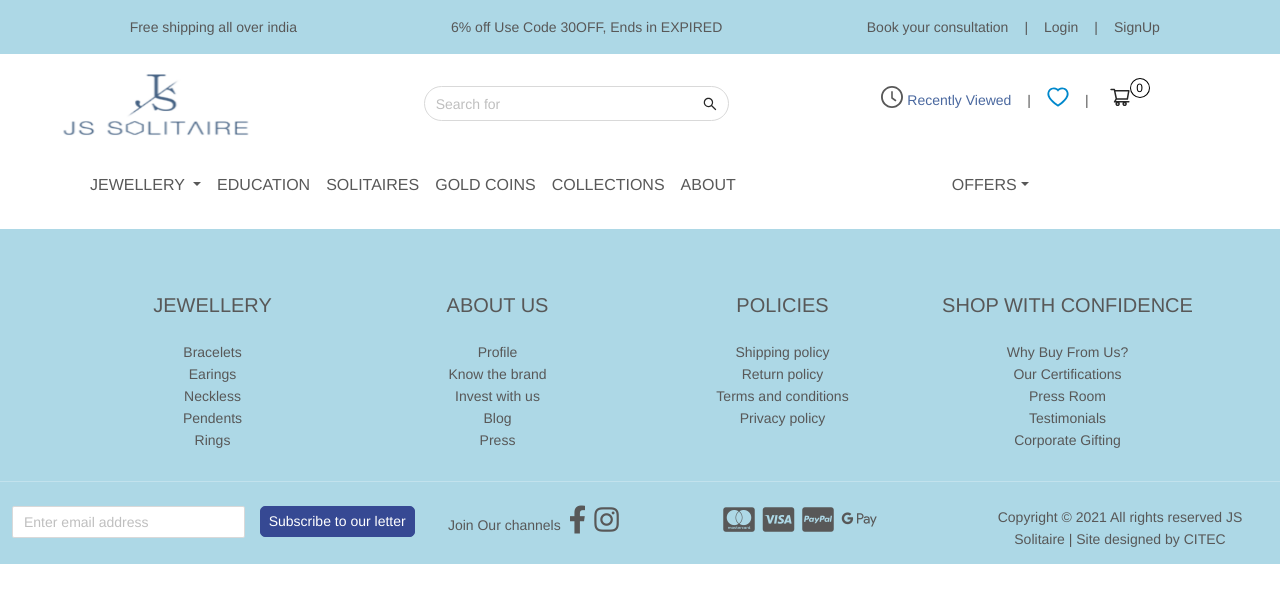
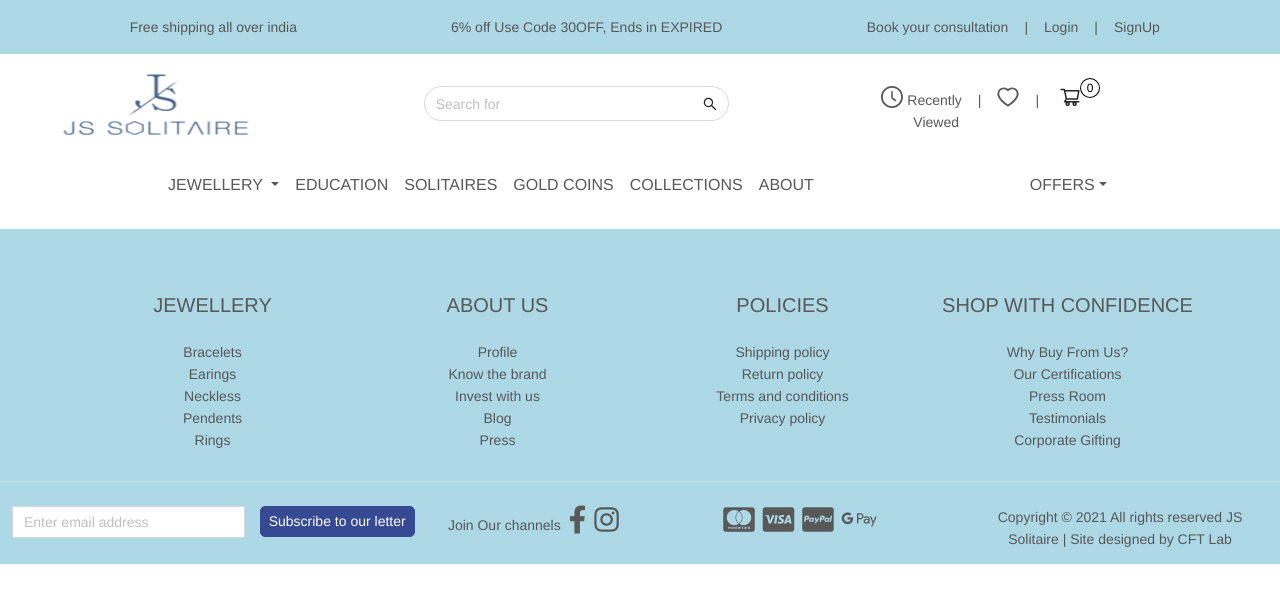
Before and after one commit to KAVARA-TechX/js-jwellery, a React (Create React App) app: page /admin/coupon in a window 1280 px wide. Shown: the top 602 px of the page. Built offline with nearby package versions, Linux system fonts and the light colour scheme; no server answers.

Commit message:
modified structure

```diff
--- a/src/Components/Carasoul/BootStrapCarsoul.css
+++ b/src/Components/Carasoul/BootStrapCarsoul.css
@@ -43,7 +43,10 @@
         margin-top: -145%;
     }
     .btn-top1{
-        margin-top: -100%;
+        margin-top: -115%;
+    }
+    .btn{
+        font-size: 14px;
     }
 }
 
--- a/src/Components/Carasoul/BootStrapCarsoul.js
+++ b/src/Components/Carasoul/BootStrapCarsoul.js
@@ -3,15 +3,18 @@ import './BootStrapCarsoul.css';
 import Image1 from "../../Images/slider1.jpg";
 import Image2 from "../../Images/slider2.jpg";
 import Image4 from "../../Images/slider3.jpg";
-import indicator from "../../Images/blueIcon.png"
+import indicator from "../../Images/blueIcon.png";
 
 const BootStrapCarsoul=()=>{
     return(
       <div id="carouselExampleIndicators" class="carousel slide" data-ride="carousel">
       <ol class="carousel-indicators">
-        <li data-target="#carouselExampleIndicators" data-slide-to="0" class="active" style={{marginRight:'-4%'}}><img src={indicator} alt="."/></li>
-        <li data-target="#carouselExampleIndicators" data-slide-to="1" style={{marginRight:'-4%'}}><img src={indicator} alt="."/></li>
-        <li data-target="#carouselExampleIndicators" data-slide-to="2" style={{marginRight:'-4%'}}><img src={indicator} alt="."/></li>
+        <li data-target="#carouselExampleIndicators" data-slide-to="0"
+        class="active" style={{marginRight:'-4%'}}><img src={indicator} alt="."/></li>
+        <li data-target="#carouselExampleIndicators" data-slide-to="1"
+        style={{marginRight:'-4%'}}><img src={indicator} alt="."/></li>
+        <li data-target="#carouselExampleIndicators" data-slide-to="2"
+        style={{marginRight:'-4%'}}><img src={indicator} alt="."/></li>
       </ol>
       <div class="carousel-inner">
         <div class="carousel-item active">
@@ -20,7 +23,7 @@ const BootStrapCarsoul=()=>{
           <div className="container">
               <div className="row Row">
                 <div className="col-sm-4">
-                <button class="btn btn-outline-light btn-block pt-1 pb-1 btn-top">DESIGN YOUR RING</button>
+                <button class="btn btn-outline-light btn-block pt-1 pb-1 btn-top">DESIGN YOUR JEWELLERY</button>
                 </div><div className="col-sm-4 btnLeft">
                 <button class="btn btn-outline-light btn-block pt-1 pb-1 btn-top1">BROWSE THE COLLECTION</button>
                 </div>
--- a/src/Components/Cards/Banner.js
+++ b/src/Components/Cards/Banner.js
@@ -2,10 +2,10 @@ import React from 'react';
 import bannerImg from '../../Images/ring.jpg';
 const Banner = () =>{
     return(
-        <div class="banner-container mt-5 mb-5 pt-5">
+        <div class="banner-container ">
   <img src={bannerImg} alt="Banner" className="banner-img"/>
   <div class="centered">
-      <h4>Love and Engagement</h4>
+      <h4>Love &#38; Engagement</h4>
       <p>Explore the world's most iconic engagement rings.</p>
       <button className="button">Learn more</button>
   </div>
--- a/src/Components/Cards/FooterCard.js
+++ b/src/Components/Cards/FooterCard.js
@@ -31,7 +31,7 @@ const FooterCard = () =>{
                     </span>
                 </div>
                 <div className="col-md-3">
-                    <p>Copyright © 2021 All rights reserved JS Solitaire | Site designed by CITEC</p>
+                    <p>Copyright © 2021 All rights reserved JS Solitaire | Site designed by CFT Lab</p>
                 </div>
             </div>
         </div>
--- a/src/Components/Cards/HeaderCard.js
+++ b/src/Components/Cards/HeaderCard.js
@@ -39,12 +39,12 @@ const HeaderCard = () =>{
 					>
 					</Input>
 				</div>
-                <div className="col-md-4 mt-4"  >
-                <Link to="/cart" style={{color:'#000'}} >
+                <div className="col-md-4 mt-4 feature-section"   >
+                <Link to="/cart" style={{color:'#585858'}} >
                     <ClockCircleOutlined className="ml-3"
-                    style={{fontSize: '22px'}}/><span style={{color:'#4A689F'}} className="ml-1 mr-3">Recently Viewed</span>
-                    </Link>
-                |<Link to="/cart" className="ml-3 mr-3"><HeartOutlined style={{ color: '#08c',fontSize: '22px'}}/></Link>
+                    style={{fontSize: '22px'}}/><span style={{color:'#585858'}} className="ml-1 mr-3">Recently
+                    <Link to="/cart" className="ml-3 mr-3"><span className="mr-3">|</span><HeartOutlined
+                    style={{ color: '#585858',fontSize: '22px'}}/></Link>
                     | <Link to="/cart" className="ml-3"><Badge
                     count={0}
                     showZero
@@ -55,6 +55,8 @@ const HeaderCard = () =>{
                             boxShadow: '0 0 0 1px #000 inset'
                         }}
                     ><ShoppingCartOutlined style={{fontSize: '22px'}}/></Badge></Link>
+                    <br/><span className="ml-5 ">Viewed</span></span>
+                    </Link>
 
                 </div>
             </div>
--- a/src/Components/Nav/Header.js
+++ b/src/Components/Nav/Header.js
@@ -28,14 +28,14 @@ return (
 			 aria-expanded="false"
 			 aria-label="Toggle navigation"
 		  >
-			<span class="navbar-toggler-icon" style={{backgroundColor:'#add8e6'}}>
+			<span className="fas fa-bars" style={{color:"#add8e6"}}>
 			</span>
 		  </button>
 		  <div class="collapse navbar-collapse" id="main_nav">
-			  <ul class="navbar-nav " >
+			  <ul class="navbar-nav nav-center">
 				  <li class="nav-item dropdown has-megamenu" >
 					  <div class="nav-link dropdown-toggle" style={{cursor:'pointer'}} data-bs-toggle="dropdown">JEWELLERY </div>
-					  <div class="dropdown-menu megamenu" role="menu" style={{backgroundColor:"#fff"}}>
+					  <div class="dropdown-menu megamenu" role="menu" style={{backgroundColor:"#fff",marginTop:'-10px'}}>
 						  <div class="row g-3">
 							  <div class="col-lg-3 col-6">
 								  <div class="col-megamenu">
--- a/src/Components/Pages/ReviewSlider.js
+++ b/src/Components/Pages/ReviewSlider.js
@@ -3,7 +3,7 @@ import {Carousel} from 'react-bootstrap';
 const ReviewSlider = () =>{
     return(
         <div className="pt-5 pb-5">
-            <h3 className="d-flex justify-content-center pb-3">Customer Says</h3>
+            <h3 className="d-flex justify-content-center pb-3">Our Customer Stories</h3>
             <Carousel indicators={false}>
             <Carousel.Item>
             <div className="d-flex justify-content-center">
--- a/src/Components/Pages/SolitaireProcess.js
+++ b/src/Components/Pages/SolitaireProcess.js
@@ -6,9 +6,9 @@ import Ring from "../../Images/icon4.png";
 import Shop from "../../Images/icon5.png";
 const SolitaireProcess = () =>{
 return (
-    <div style={{backgroundColor: '#add8e6'}} className="container-fluid mt-5 mb-5 ">
-        <h3 className="text-center pt-4">The Js Experience</h3>
-        <div className="row pt-5 pb-5 text-medium">
+    <div style={{backgroundColor: '#add8e6'}} className="container-fluid mt-5">
+        <h3 className="text-center pt-4">The JS Experience</h3>
+        <div className="row pt-5 text-medium">
             <div className="col-sm ">
                 <img src={Message} alt="message" className="center-block icon-size" ></img>
                 <p  className="text-center">Contact us to <br/>Share your ideas</p>
--- a/src/index.css
+++ b/src/index.css
@@ -17,6 +17,9 @@ button {
         width: 60% !important;
         margin-left: 18%;
     }
+    .nav-center{
+        margin-left: 7%;
+    }
     .Logo{
         margin-left: 10%;
     }
@@ -31,7 +34,10 @@ button {
         margin-left: 0%;
     }
     .Logo{
-        margin-left: 0%;
+        margin-left: 12%;
+    }
+    .feature-section{
+        margin-left: 12%;
     }
     .dropdown-menu-left{
         margin-left:0%;
@@ -91,7 +97,6 @@ button {
     border:1px solid #364993;
 }
 
-  /* On mouse-over */
 .button:hover {
     border:1px solid #364993;
     color:#364993;
@@ -113,7 +118,7 @@ button {
 @media(max-width: 991px){
     .review-card img {
         height: 90px;
-        margin-top: 20%;
+        margin-top: 2%;
       }
 }
 
@@ -122,11 +127,6 @@ button {
     width: 90px;
     height: 70px;
     }
-/* Footer Section */
-footer{
-    background-color: #fff;
-}
-
 
 
 /* Banner Section */
@@ -139,7 +139,7 @@ footer{
 .centered {
     position: absolute;
     top: 50%;
-    left: 0%;
+    left: 5%;
   }
 
 .center-block {
@@ -149,14 +149,27 @@ footer{
 }
 
 @media(max-width: 991px){
+    .centered{
+        top: 5%;
+        margin-left: -8%;
+    }
     .banner-img{
-        height: 350px;
+        width: 100%;
+        height: 300px;
     }
 
     .centered {
         left: 10%;
       }
 }
+/* Footer Section */
+footer{
+    background-color: #fff;
+}
+
+
+
+
 
 
 .text-medium p{
@@ -259,6 +272,9 @@ footer{
 /* ============ desktop view ============ */
 @media all and (min-width: 992px) {
     /* .navbar .nav-item:hover .nav-link{ } */
+    .navbar .nav-item .dropdown-menu{ display: none; }
+    .navbar .nav-item:hover .nav-link{ color: #fff;  }
+    .navbar .nav-item:hover .dropdown-menu{ display: block; }
     .navbar .nav-item .dropdown-menu{ margin-top:0; }
     iframe{
         width: 340px;
@@ -280,6 +296,7 @@ color:#000;
 }
 /* ============ mobile view ============ */
 @media(max-width: 991px){
+
 	.navbar.fixed-top .navbar-collapse, .navbar.sticky-top .navbar-collapse{
 		overflow-y: auto;
 	    max-height: 90vh;
```
Lines whose indentation alone changed are shown as unchanged.
